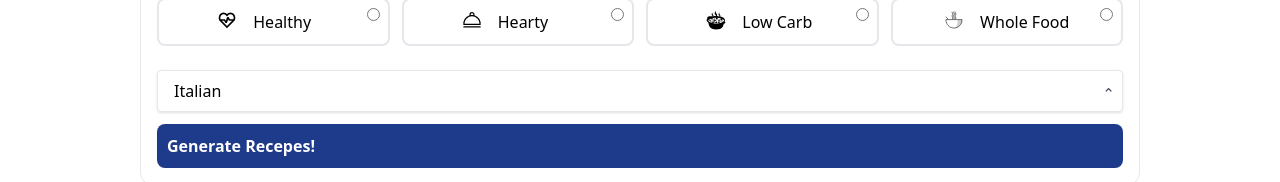
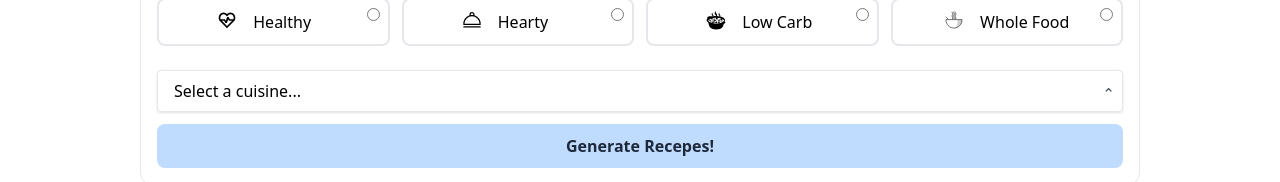
Before and after one commit to etornam45/recipes_net, a Svelte app: page / in a window 1280 px wide. Shown: the part 770-952 px from the top of the page. Built offline with nearby package versions, Linux system fonts and the light colour scheme.

Commit message:
Added Select Disable

```diff
--- a/src/App.svelte
+++ b/src/App.svelte
@@ -5,7 +5,8 @@
   import Home from "./views/Home.svelte";
   import History from "./views/History.svelte";
   import Result from "./views/Result.svelte";
-    import { data_store } from "./lib/store";
+  import { data_store, is_all_selected } from "./lib/store";
+  import { onMount } from "svelte";
 
   const routes = {
     "/": Home,
@@ -14,11 +15,26 @@
     "*": Home,
   };
 
-  $: console.log($data_store);
+  $: console.log($data_store, $is_all_selected);
+
+  onMount(() => {
+    is_all_selected.update((data) => {
+      return true;
+    });
+  });
+
+  $: {
+    let arr = Object.values($data_store);
+    let not_full = arr.some((item) => item == null);
+    is_all_selected.update((data) => {
+      return not_full;
+    });
+    console.log(not_full);
+  }
 </script>
 
 <Header />
-<main class=" min-h-screen  mx-auto pb-11 container">
+<main class=" min-h-screen mx-auto pb-11 container">
   <article class="max-w-[1000px] mx-auto">
     <Router {routes} />
   </article>
--- a/src/components/Selector.svelte
+++ b/src/components/Selector.svelte
@@ -1,17 +1,20 @@
 <script lang="ts">
+    import { is_all_selected } from "../lib/store";
     import { nutritionalStyles, options } from "../lib/data";
     import { data_store } from "../lib/store";
     import type { IOption } from "../lib/types";
     import Options from "./ui/options.svelte";
     import Select from "./ui/select.svelte";
 
-    let protien: IOption[] = options
-    let nutritionalStyle = nutritionalStyles
+    let protien: IOption[] = options;
+    let nutritionalStyle = nutritionalStyles;
     let cuisine = ["Italian", "Mexican", "Chinese", "Japanese"];
 
     function handleSubmit() {
         // using form data to get the selected values
-        const form = new FormData(document.querySelector("#form") as HTMLFormElement);
+        const form = new FormData(
+            document.querySelector("#form") as HTMLFormElement,
+        );
         const protien = form.get("protien");
         const nutrition = form.get("nutrition");
         const cuisine = form.get("cuisine");
@@ -27,7 +30,13 @@
     }
 </script>
 
-<form id="form" class="rounded-xl border p-4 mt-20 " action="" method="post" on:change={handleSubmit}>
+<form
+    id="form"
+    class="rounded-xl border p-4 mt-20"
+    action=""
+    method="post"
+    on:change={handleSubmit}
+>
     <h2 class="text-blue-950 font-bold text-3xl">Make your selections</h2>
     <p class="py-3">
         Choose a protien, nutritional style, and cuisine to get started.
@@ -36,11 +45,20 @@
     <div class="flex flex-col gap-3">
         <Options options={protien} name="protien" />
         <div class="py-5 lg:py-0"></div>
-        <Options options={nutritionalStyle} name="nutrition"/>
+        <Options options={nutritionalStyle} name="nutrition" />
         <div class="py-5 lg:py-0"></div>
-        <Select options={cuisine} name="cuisine"/>
+        <Select options={cuisine} name="cuisine" />
 
-        <a href="/#/history" type="submit" class="bg-blue-900 p-2.5 rounded-lg text-white font-bold">
+        <a
+            href="/#/history"
+            type="submit"
+            on:click={(e) => {
+                if ($is_all_selected === true) {
+                    e.preventDefault();
+                }
+            }}
+            class="bg-blue-200 cursor-pointer {$is_all_selected === true ?  "inactive" : "active"} text-slate-800 p-2.5 rounded-lg text-center font-bold"
+        >
             Generate Recepes!
         </a>
         <!-- <button type="submit">
@@ -49,3 +67,11 @@
     </div>
 </form>
 <div class="p-10"></div>
+
+<style>
+    .active {
+        pointer-events: none;
+        background-color: #022979;
+        color: white;
+    }
+</style>
--- a/src/components/ui/select.svelte
+++ b/src/components/ui/select.svelte
@@ -7,6 +7,7 @@
 
 <div class="relative">
     <select placeholder="Select a cuisine..." {name} class="block ddd appearance-none w-full bg-white/25 border hover:border-gray-500 px-4 py-2.5 pr-8 rounded shadow leading-tight focus:outline-none focus:shadow-outline">
+        <option value="" disabled selected>Select a cuisine...</option>
         {#each options as option}
             <option class="p-2 m-3 appearance-none">{option}</option>
         {/each}
--- a/src/lib/store.ts
+++ b/src/lib/store.ts
@@ -6,5 +6,6 @@ type Store = {
 
 
 export const data_store = writable<Store>({
+});
 
-});
+export const is_all_selected = writable<boolean | null>(null);
```
